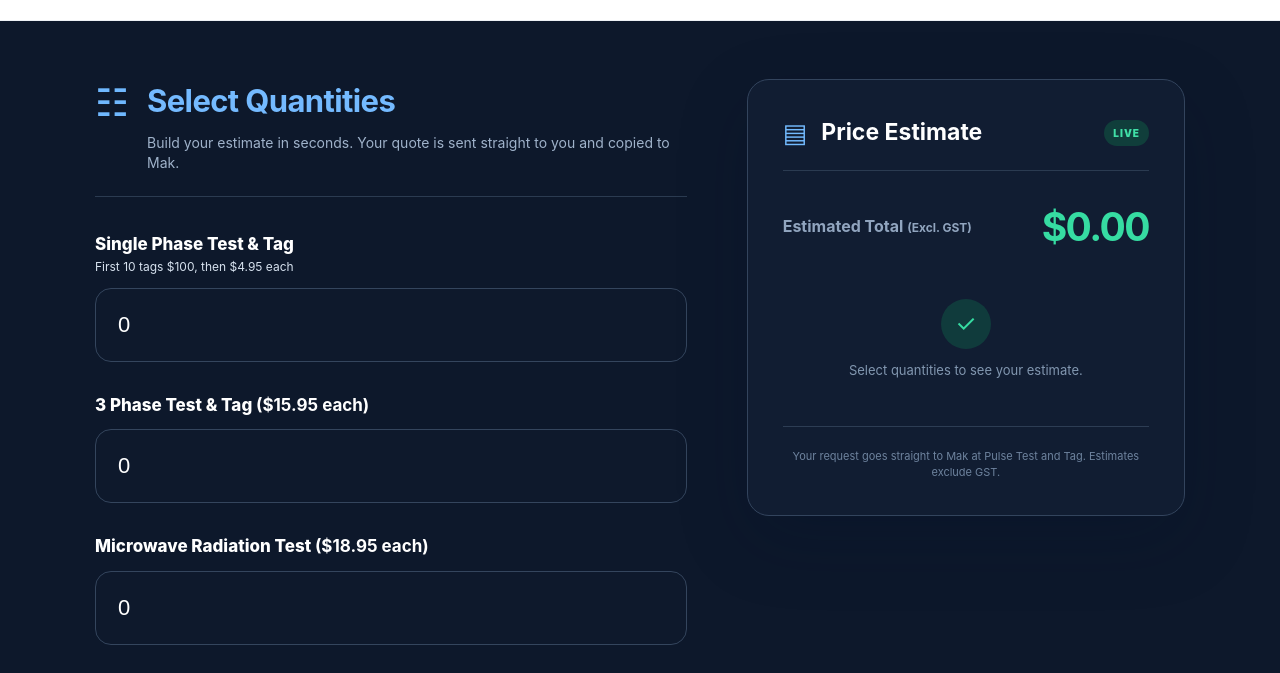
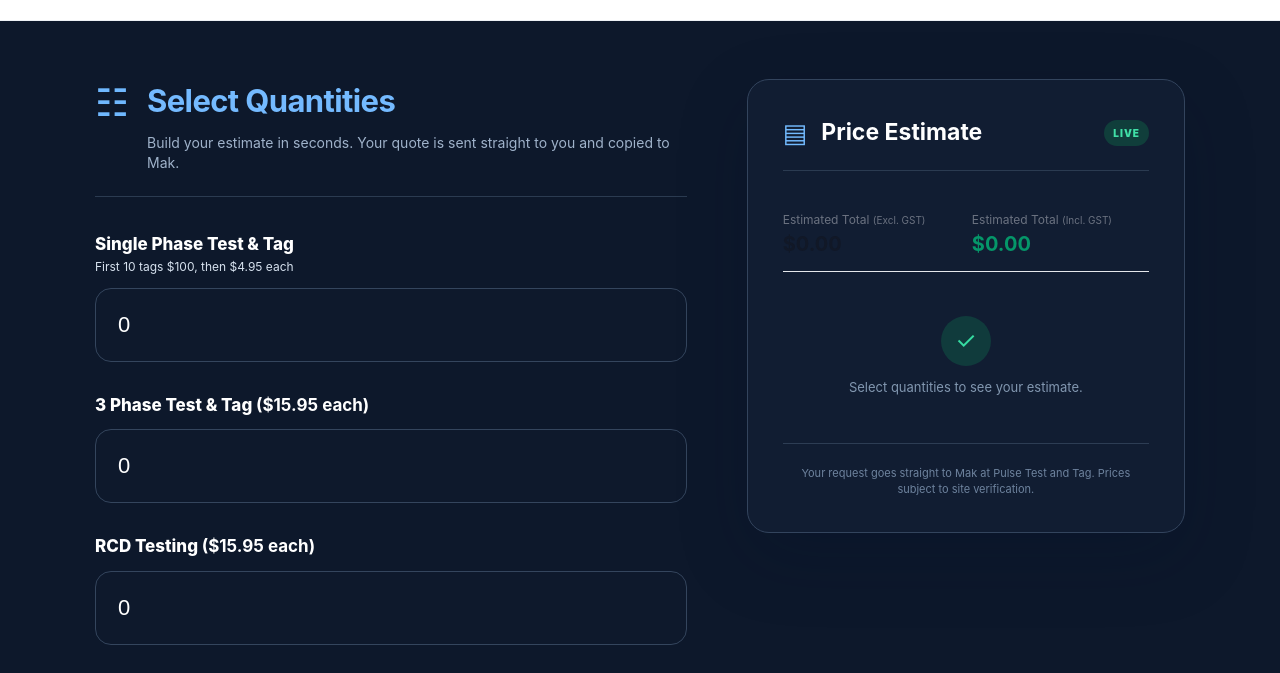
Before and after one commit to makpatelaus/pulsetestandtagperth, a plain HTML site: page index.html in a window 1280 px wide. Shown: the part 75-748 px from the top of the page. Drawn offline with Linux system fonts and the light colour scheme.

Commit message:
Update index.html

```diff
--- a/index.html
+++ b/index.html
@@ -7,6 +7,39 @@
   <title>Pulse Test and Tag Perth | Instant Quote</title>
   <link rel="icon" href="pulse-logo.png" />
   <link rel="stylesheet" href="styles.css" />
+  <style>
+    /* Inline styles for side-by-side total grid */
+    .estimate-totals-grid {
+      display: grid;
+      grid-template-columns: 1fr 1fr;
+      gap: 12px;
+      padding: 12px 0;
+      border-bottom: 1px solid #e5e7eb;
+    }
+    .total-col {
+      display: flex;
+      flex-direction: column;
+    }
+    .total-col span {
+      font-size: 0.75rem;
+      color: #6b7280;
+      margin-bottom: 2px;
+    }
+    .total-col strong {
+      font-size: 1.25rem;
+      font-weight: 700;
+      color: #111827;
+    }
+    .total-col.highlight strong {
+      color: #059669;
+    }
+    .error-msg {
+      color: #dc2626;
+      font-size: 0.85rem;
+      margin-top: 8px;
+      display: none;
+    }
+  </style>
 </head>
 <body>
   <header class="site-header">
@@ -43,7 +76,7 @@
           <div class="rule"></div>
 
           <!-- WEB3FORMS NATIVE POST FORM -->
-          <form id="quoteForm" action="https://api.web3forms.com/submit" method="POST">
+          <form id="quoteForm" action="https://api.web3forms.com/submit" method="POST" onsubmit="return validateQuoteForm(event)">
             <input type="hidden" name="access_key" value="197459b2-5d3c-4fb0-997a-0d54102d7a5e">
             <input type="hidden" name="subject" value="New Pulse Test & Tag Quote Request">
             <input type="hidden" name="from_name" value="Pulse Test & Tag Perth Website">
@@ -62,6 +95,10 @@
               <label class="quantity-field">
                 <span class="field-title">3 Phase Test &amp; Tag <em>($15.95 each)</em></span>
                 <input type="number" min="0" step="1" value="0" name="Three_Phase_Qty" id="threePhase" inputmode="numeric" oninput="calculateEstimate()" />
+              </label>
+              <label class="quantity-field">
+                <span class="field-title">RCD Testing <em>($15.95 each)</em></span>
+                <input type="number" min="0" step="1" value="0" name="RCD_Qty" id="rcdTesting" inputmode="numeric" oninput="calculateEstimate()" />
               </label>
               <label class="quantity-field">
                 <span class="field-title">Microwave Radiation Test <em>($18.95 each)</em></span>
@@ -85,6 +122,7 @@
               </div>
             </div>
 
+            <p id="formError" class="error-msg">Please select at least one item quantity before submitting.</p>
             <button class="send-btn" id="sendBtn" type="submit"><span>✉</span> Send my quote</button>
             <p class="privacy-note">No payment is taken online. Prices shown are estimates and exclude GST.</p>
           </form>
@@ -96,14 +134,22 @@
             <span class="live-dot">LIVE</span>
           </div>
           <div class="estimate-rule"></div>
-          <div class="estimate-total">
-            <span>Estimated Total <small>(Excl. GST)</small></span>
-            <strong id="total">$0.00</strong>
+
+          <div class="estimate-totals-grid">
+            <div class="total-col">
+              <span>Estimated Total <small>(Excl. GST)</small></span>
+              <strong id="totalExGst">$0.00</strong>
+            </div>
+            <div class="total-col highlight">
+              <span>Estimated Total <small>(Incl. GST)</small></span>
+              <strong id="totalIncGst">$0.00</strong>
+            </div>
           </div>
+
           <div class="estimate-items" id="estimateList">
             <div class="empty-state"><span class="check-circle">✓</span><p>Select quantities to see your estimate.</p></div>
           </div>
-          <div class="estimate-foot">Your request goes straight to Mak at Pulse Test and Tag. Estimates exclude GST.</div>
+          <div class="estimate-foot">Your request goes straight to Mak at Pulse Test and Tag. Prices subject to site verification.</div>
         </aside>
       </div>
     </section>
@@ -152,10 +198,11 @@
     document.getElementById('year').innerText = new Date().getFullYear();
 
     function calculateEstimate() {
-      const sp = parseInt(document.getElementById('singlePhase').value) || 0;
-      const tp = parseInt(document.getElementById('threePhase').value) || 0;
-      const mw = parseInt(document.getElementById('microwave').value) || 0;
-      const fe = parseInt(document.getElementById('fire').value) || 0;
+      const sp = parseInt(document.getElementById('singlePhase').value, 10) || 0;
+      const tp = parseInt(document.getElementById('threePhase').value, 10) || 0;
+      const rcd = parseInt(document.getElementById('rcdTesting').value, 10) || 0;
+      const mw = parseInt(document.getElementById('microwave').value, 10) || 0;
+      const fe = parseInt(document.getElementById('fire').value, 10) || 0;
 
       let subtotal = 0;
       let listHtml = '';
@@ -169,6 +216,11 @@
         const tpCost = tp * 15.95;
         subtotal += tpCost;
         listHtml += `<div class="estimate-row"><span>3 Phase (${tp})</span><strong>$${tpCost.toFixed(2)}</strong></div>`;
+      }
+      if (rcd > 0) {
+        const rcdCost = rcd * 15.95;
+        subtotal += rcdCost;
+        listHtml += `<div class="estimate-row"><span>RCD Testing (${rcd})</span><strong>$${rcdCost.toFixed(2)}</strong></div>`;
       }
       if (mw > 0) {
         const mwCost = mw * 18.95;
@@ -190,11 +242,33 @@
       const gst = subtotal * 0.10;
       const totalInc = subtotal + gst;
 
-      document.getElementById('total').innerText = '$' + subtotal.toFixed(2);
+      document.getElementById('totalExGst').innerText = '$' + subtotal.toFixed(2);
+      document.getElementById('totalIncGst').innerText = '$' + totalInc.toFixed(2);
+
       document.getElementById('quoteTotal').value = '$' + subtotal.toFixed(2);
       document.getElementById('quoteGst').value = '$' + gst.toFixed(2);
       document.getElementById('quoteTotalInc').value = '$' + totalInc.toFixed(2);
     }
+
+    function validateQuoteForm(event) {
+      const sp = parseInt(document.getElementById('singlePhase').value, 10) || 0;
+      const tp = parseInt(document.getElementById('threePhase').value, 10) || 0;
+      const rcd = parseInt(document.getElementById('rcdTesting').value, 10) || 0;
+      const mw = parseInt(document.getElementById('microwave').value, 10) || 0;
+      const fe = parseInt(document.getElementById('fire').value, 10) || 0;
+
+      const totalItems = sp + tp + rcd + mw + fe;
+      const errorElem = document.getElementById('formError');
+
+      if (totalItems === 0) {
+        errorElem.style.display = 'block';
+        return false;
+      }
+      errorElem.style.display = 'none';
+      return true;
+    }
+
+    document.addEventListener('DOMContentLoaded', calculateEstimate);
   </script>
 </body>
 </html>
```
